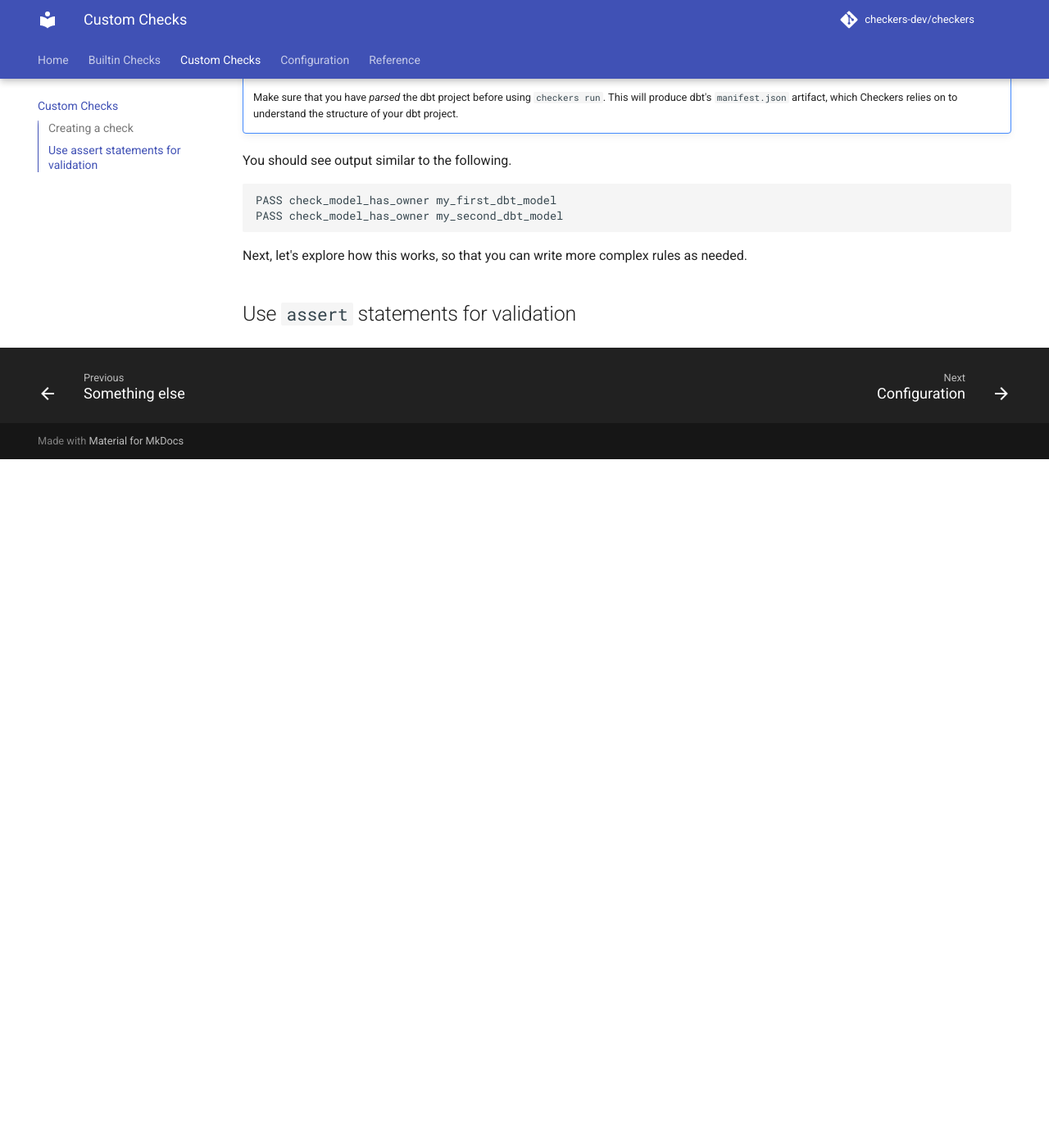
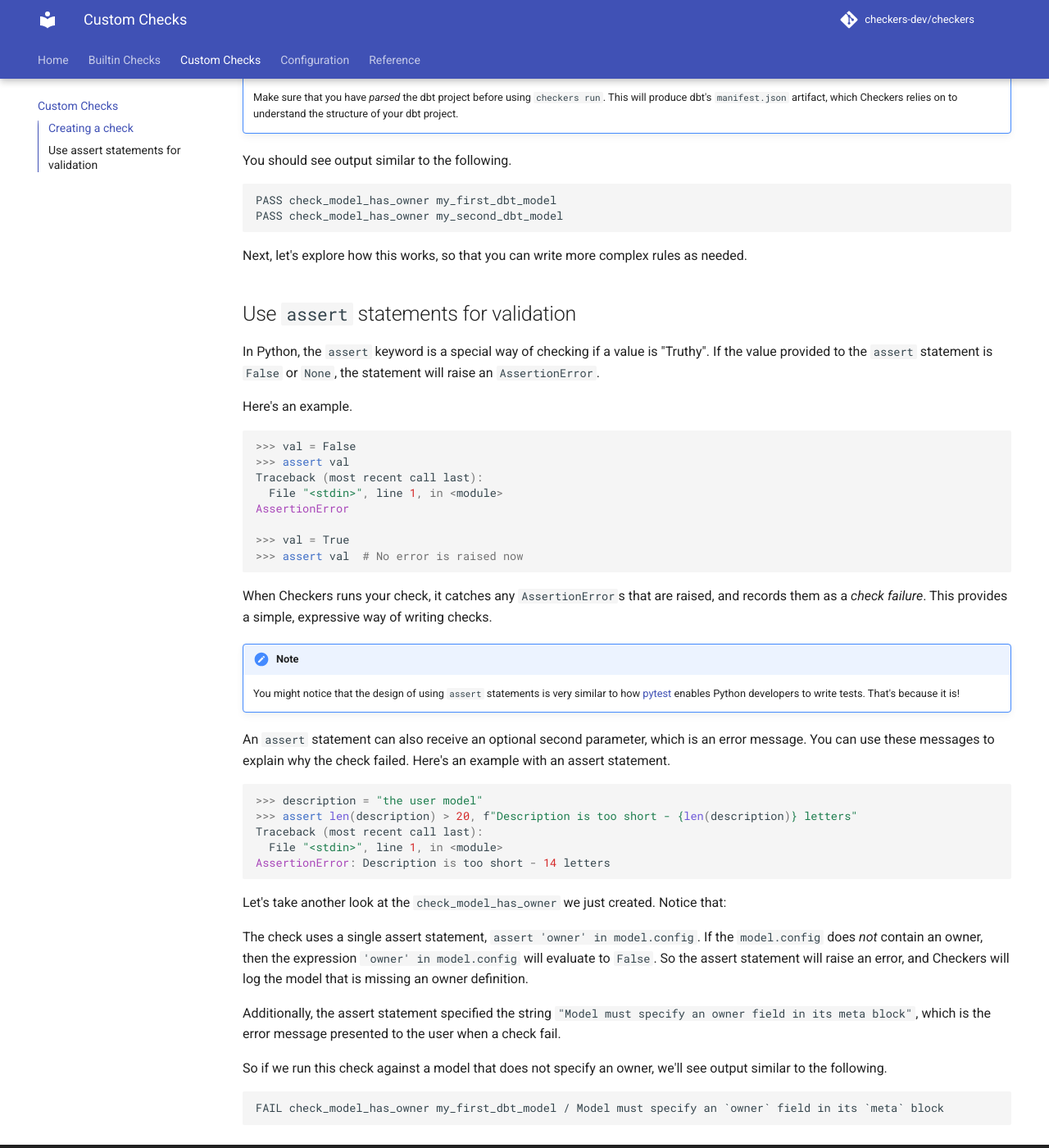
Before and after one commit to checkers-dev/checkers, an MkDocs documentation site: the page built from docs/custom_checks.md, in a window 1280 px wide and 1400 px high, scrolled down 877 px. Shown: the whole window at 82% size. Built offline with MkDocs 1.6.1 and Material for MkDocs 9.7.7, drawn with Linux system fonts in a browser that asks for light colours; comment, search, counter and statistics services are not loaded; the version menu is left out; before the commit the page ends 1437 px from its top, so only the background shows below that; some of the changed text lies outside the part shown.

Commit message:
More WIP

````diff
--- a/docs/custom_checks.md
+++ b/docs/custom_checks.md
@@ -28,7 +28,7 @@ Then open the file and add the following code. We'll explain how this works shor
 from checkers import Model
 
 def check_model_has_owner(model: Model):
-    assert 'owner' in model.meta
+    assert 'owner' in model.meta, "Model must specify an `owner` field in its `meta` block"
 
 ```
 
@@ -53,3 +53,45 @@ PASS check_model_has_owner my_second_dbt_model
 Next, let's explore how this works, so that you can write more complex rules as needed.
 
 ## Use `assert` statements for validation
+
+In Python, the `assert` keyword is a special way of checking if a value is "Truthy". If the value provided to the `assert` statement is `False` or `None`, the statement will raise an `AssertionError`.
+
+Here's an example.
+
+```py
+>>> val = False
+>>> assert val
+Traceback (most recent call last):
+  File "<stdin>", line 1, in <module>
+AssertionError
+
+>>> val = True
+>>> assert val  # No error is raised now
+```
+
+When Checkers runs your check, it catches any `AssertionError`s that are raised, and records them as a _check failure_. This provides a simple, expressive way of writing checks.
+
+!!! Note
+    You might notice that the design of using `assert` statements is very similar to how [pytest](https://docs.pytest.org/en/stable/) enables Python developers to write tests. That's because it is!
+
+An `assert` statement can also receive an optional second parameter, which is an error message. You can use these messages to explain why the check failed. Here's an example with an assert statement.
+
+```py
+>>> description = "the user model"
+>>> assert len(description) > 20, f"Description is too short - {len(description)} letters"
+Traceback (most recent call last):
+  File "<stdin>", line 1, in <module>
+AssertionError: Description is too short - 14 letters
+```
+
+Let's take another look at the `check_model_has_owner` we just created. Notice that:
+
+The check uses a single assert statement, `assert 'owner' in model.config`. If the `model.config` does _not_ contain an owner, then the expression `'owner' in model.config` will evaluate to `False`. So the assert statement will raise an error, and Checkers will log the model that is missing an owner definition.
+
+Additionally, the assert statement specified the string `"Model must specify an owner field in its meta block"`, which is the error message presented to the user when a check fail.
+
+So if we run this check against a model that does not specify an owner, we'll see output similar to the following.
+
+```
+FAIL check_model_has_owner my_first_dbt_model / Model must specify an `owner` field in its `meta` block
+```
````
Also changed, not shown: 1 other file.
